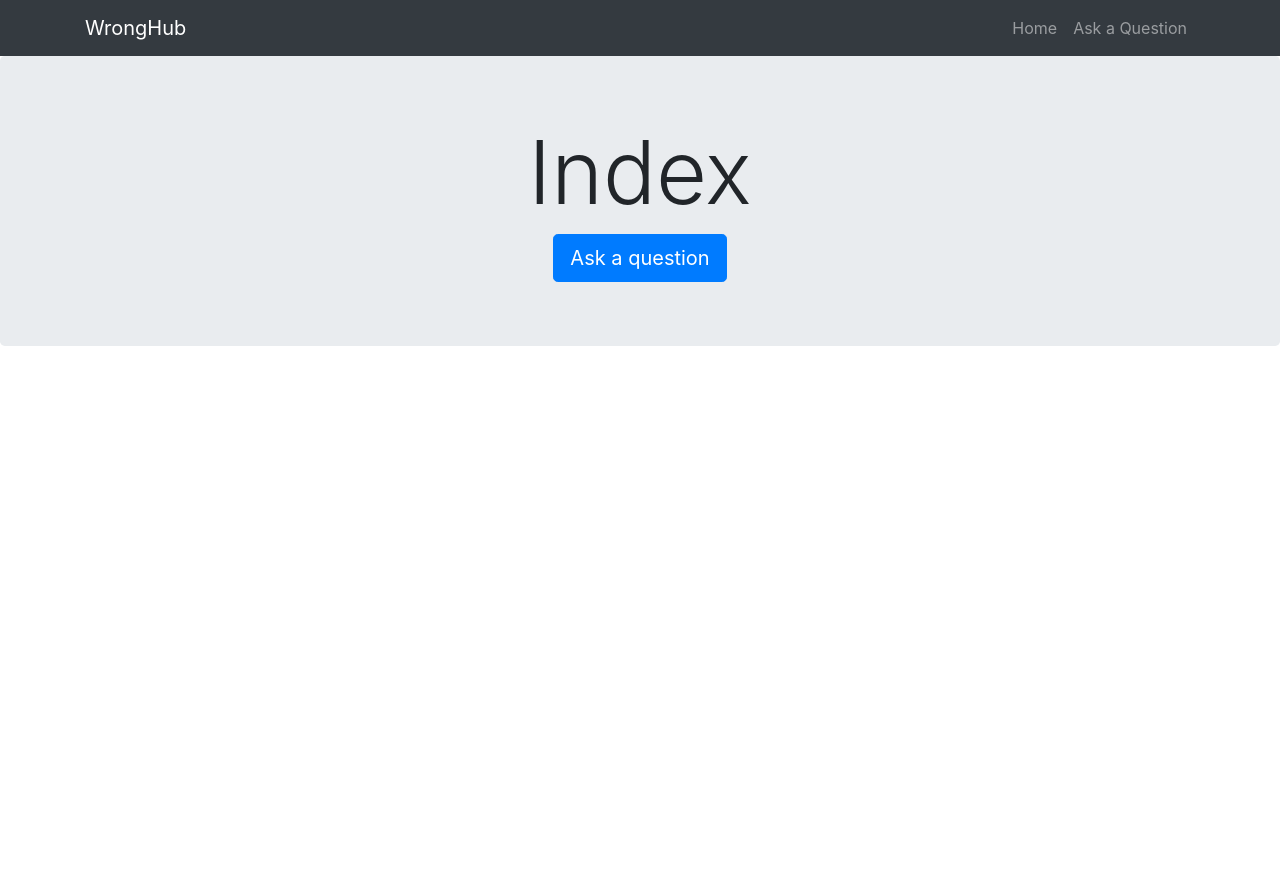
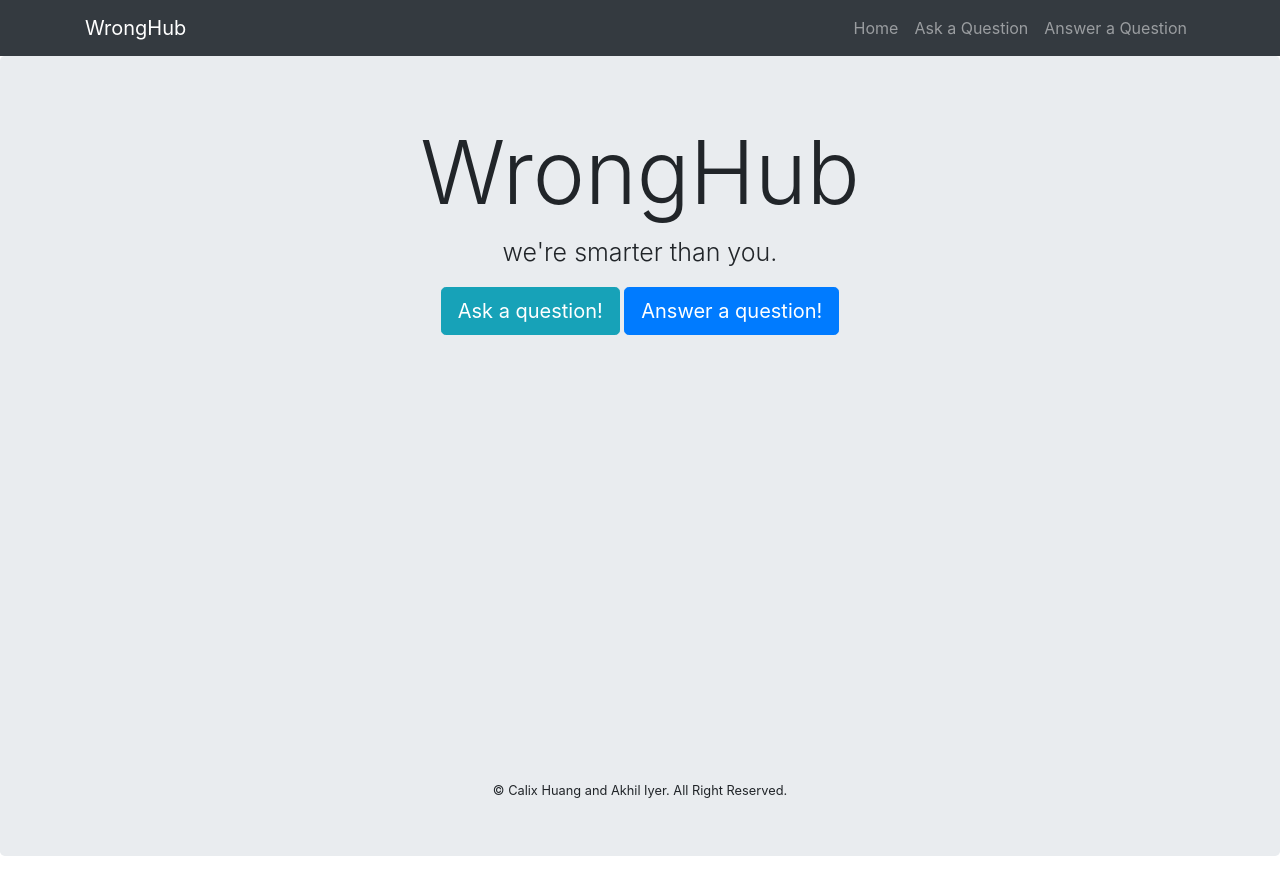
Before and after one commit to calixo888/wronghub, a Django app: page / in a window 1280 px wide. Before the commit the page ends 346 px from the top, so only its background shows below. Run offline with Django 3.2, Linux system fonts and the light colour scheme; some libraries are stand-ins or nearby versions.

Commit message:
finished version 2.0

```diff
--- a/templates/wronghub_app/ask.html
+++ b/templates/wronghub_app/ask.html
@@ -1,8 +1,8 @@
 {% load staticfiles %}
 {% include 'wronghub_app/base.html' %}
-  <title>WrongHub</title>
+  <title>WrongHub - Ask a Question</title>
 {% block body %}
-  <div class="jumbotron">
+  <div class="jumbotron" style="height: 100vh;">
     <div class="container text-center">
       <h1 class="display-2">Ask a Question</h1>
       <form enctype="multipart/form-data" method="post">
--- a/templates/wronghub_app/base.html
+++ b/templates/wronghub_app/base.html
@@ -5,7 +5,7 @@
     <meta charset="utf-8">
     <link rel="stylesheet" href="https://stackpath.bootstrapcdn.com/bootstrap/4.3.1/css/bootstrap.min.css" integrity="sha384-ggOyR0iXCbMQv3Xipma34MD+dH/1fQ784/j6cY/iJTQUOhcWr7x9JvoRxT2MZw1T" crossorigin="anonymous">
   </head>
-  <body>
+  <body style="overflow: hidden;">
     <nav class="navbar navbar-expand-sm navbar-dark bg-dark">
         <div class="container">
             <a class="navbar-brand" href="/">WrongHub</a>
@@ -20,6 +20,9 @@
                   <li class="nav-item">
                       <a class="nav-link" href="/ask/">Ask a Question</a>
                   </li>
+                  <li class="nav-item">
+                      <a class="nav-link" href="/answer/">Answer a Question</a>
+                  </li>
               </ul>
             </div>
         </div>
@@ -27,6 +30,8 @@
 
     {% block body %}
     {% endblock %}
+
+    <small style="position: absolute; bottom: 0; left: 50%; transform: translateX(-50%);">&copy; Calix Huang and Akhil Iyer. All Right Reserved.</small>
 
     <script src="https://code.jquery.com/jquery-3.3.1.slim.min.js" integrity="sha384-q8i/X+965DzO0rT7abK41JStQIAqVgRVzpbzo5smXKp4YfRvH+8abtTE1Pi6jizo"
         crossorigin="anonymous"></script>
--- a/templates/wronghub_app/index.html
+++ b/templates/wronghub_app/index.html
@@ -2,10 +2,12 @@
 {% include 'wronghub_app/base.html' %}
   <title>WrongHub</title>
 {% block body %}
-  <div class="jumbotron">
+  <div class="jumbotron" style="height: 100vh;">
     <div class="container text-center">
-      <h1 class="display-2">Index</h1>
-      <a class="btn btn-primary btn-lg" href="/ask/">Ask a question</a>
+      <h1 class="display-2">WrongHub</h1>
+      <p style="font-size: 25px" class="lead">we're smarter than you.</p>
+      <a class="btn btn-info btn-lg" href="/ask/">Ask a question!</a>
+      <a class="btn btn-primary btn-lg" href="/answer/">Answer a question!</a>
     </div>
   </div>
 {% endblock %}
--- a/wronghub_app/urls.py
+++ b/wronghub_app/urls.py
@@ -4,4 +4,5 @@ from django.conf.urls import url
 urlpatterns = [
     url("^$", views.index, name="index"),
     url("^ask/$", views.ask, name="ask"),
+    url("^answer/$", views.answer, name="answer"),
 ]
--- a/wronghub_app/views.py
+++ b/wronghub_app/views.py
@@ -1,19 +1,8 @@
 from django.shortcuts import render
 from django.http import HttpResponseRedirect
 import random
-
-answers = ["George Washington is the 1st president of the United States",
-           "69",
-           "321 Students",
-           "5",
-           "f(x) = e^x",
-           "Scout Finch lives with her brother, Jem, and their widowed father, Atticus, in the sleepy Alabama town of Maycomb. Maycomb is suffering through the Great Depression, but Atticus is a prominent lawyer and the Finch family is reasonably well off in comparison to the rest of society.",
-           "The mitochondria is the powerhouse of the cell",
-           "Tu eres muy tonto",
-           "Kc = 1.692420 E -6",
-           "Abraham Lincoln",
-           "420",
-           "I don't know bruh"]
+import requests
+from bs4 import BeautifulSoup
 
 def index(request):
     return render(request, "wronghub_app/index.html")
@@ -22,9 +11,16 @@ def index(request):
 def ask(request):
     if request.GET.get("q"):
         question = request.GET.get("q")
-        answer = question
+
+
+        response = requests.get("http://jservice.io/api/random")
+        json = response.json()
+
+        answer = json[0]["question"]
+
+
         return render(request, "wronghub_app/ask.html", context={
-            "answer": answers[random.randint(0, len(answers))]
+            "answer": answer
         })
 
     if request.method == "POST":
@@ -35,3 +31,19 @@ def ask(request):
         return HttpResponseRedirect("/ask/?q=" + joined_question)
 
     return render(request, "wronghub_app/ask.html")
+
+
+def answer(request):
+    response = requests.get("https://opentdb.com/api.php?amount=1")
+    json = response.json()
+    question = json["results"][0]["question"]
+
+    if request.method == "POST":
+        return render(request, "wronghub_app/answer.html", context={
+            "question": question,
+            "answered": True,
+        })
+
+    return render(request, "wronghub_app/answer.html", context={
+        "question": question,
+    })
```
Also changed, not shown: templates/wronghub_app/answer.html (added, +38 -0 lines), wronghub.py (deleted, +0 -16 lines).
